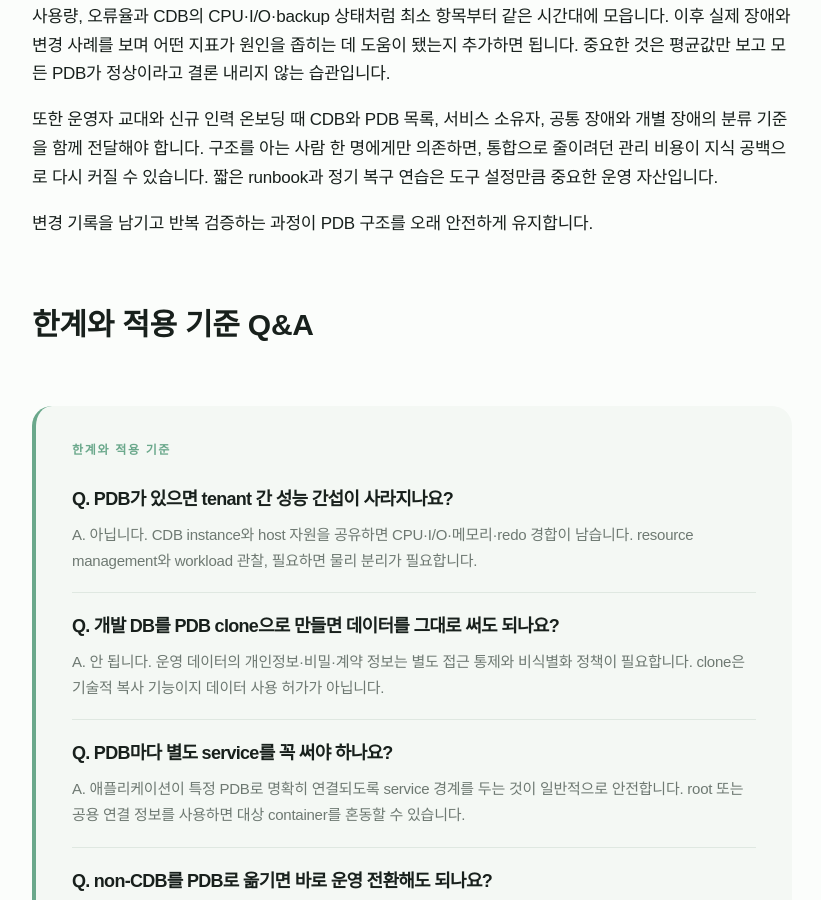
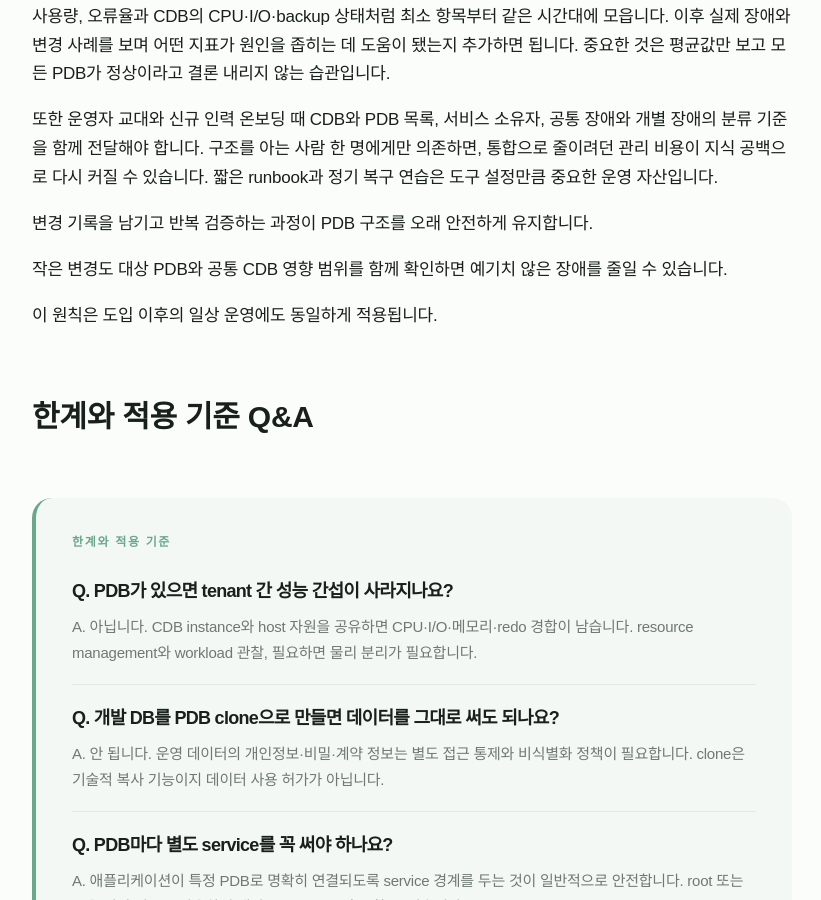
Before and after one commit to Seoha57/TechBlog, a Jekyll site: the page built from _posts/2026-09-23-oracle-multitenant-cdb-pdb.md, in a window 1280 px wide and 900 px high, scrolled down 11506 px. Shown: the whole window, without its empty margins (228-1049 px from the left). Built offline with Jekyll 4.4.1, drawn with Linux system fonts in a browser that asks for light colours; some web fonts are replaced.

Commit message:
Finalize Oracle article length

```diff
--- a/_posts/2026-09-23-oracle-multitenant-cdb-pdb.md
+++ b/_posts/2026-09-23-oracle-multitenant-cdb-pdb.md
@@ -170,6 +170,10 @@ PDB는 `MOUNTED`, `OPEN READ ONLY`, `OPEN READ WRITE`처럼 상태를 가질 수
 
 변경 기록을 남기고 반복 검증하는 과정이 PDB 구조를 오래 안전하게 유지합니다.
 
+작은 변경도 대상 PDB와 공통 CDB 영향 범위를 함께 확인하면 예기치 않은 장애를 줄일 수 있습니다.
+
+이 원칙은 도입 이후의 일상 운영에도 동일하게 적용됩니다.
+
 ## 한계와 적용 기준 Q&A
 
 <section class="quick-answers">
```
